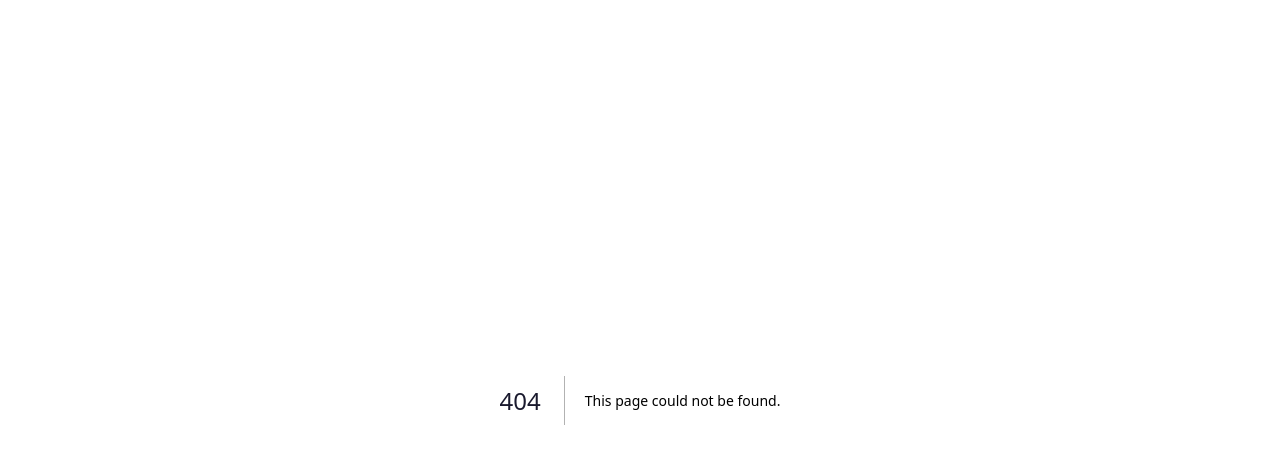
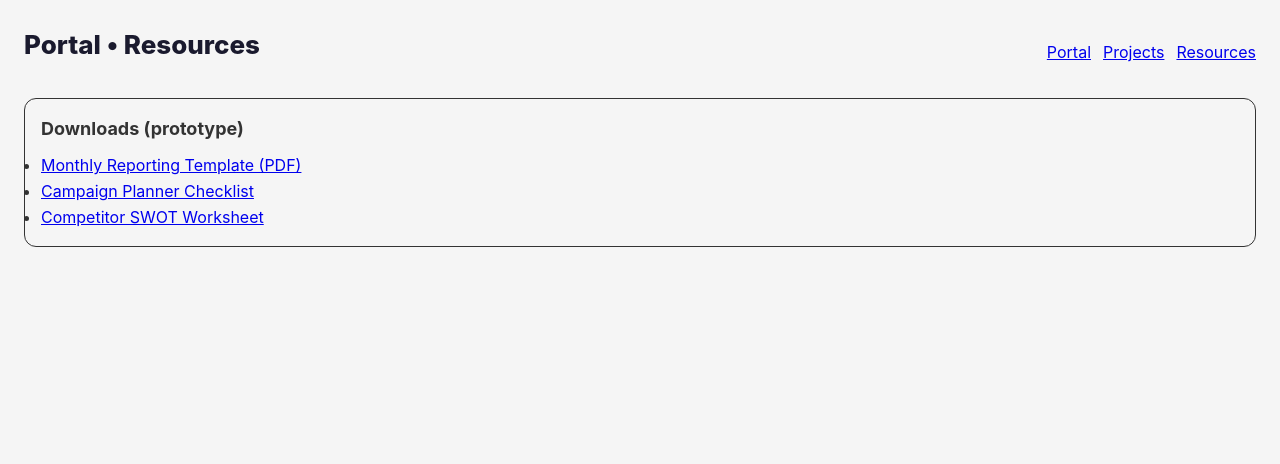
Before and after one commit to nylamason18/agency-platform, a Next.js app: page /portal/resources in a window 1280 px wide. Before the commit this address had no page. Shown: the top 464 px of the page. Built offline with nearby package versions, Linux system fonts and the light colour scheme.

Commit message:
feat: add portal subpages (projects and resources)

```diff
--- /dev/null
+++ b/src/app/portal/resources/page.tsx
@@ -0,0 +1,25 @@
+import Link from "next/link";
+
+export default function PortalResourcesPage() {
+  return (
+    <main style={{ padding: 24 }}>
+      <header style={{ display: "flex", justifyContent: "space-between", alignItems: "center" }}>
+        <h1 style={{ fontSize: 26, fontWeight: 800 }}>Portal • Resources</h1>
+        <nav style={{ display: "flex", gap: 12 }}>
+          <Link href="/portal">Portal</Link>
+          <Link href="/portal/projects">Projects</Link>
+          <Link href="/portal/resources">Resources</Link>
+        </nav>
+      </header>
+
+      <section style={{ marginTop: 16, padding: 16, border: "1px solid #333", borderRadius: 12 }}>
+        <h2 style={{ margin: 0, fontSize: 18, fontWeight: 700 }}>Downloads (prototype)</h2>
+        <ul style={{ marginTop: 10 }}>
+          <li><a href="#" onClick={(e) => e.preventDefault()}>Monthly Reporting Template (PDF)</a></li>
+          <li><a href="#" onClick={(e) => e.preventDefault()}>Campaign Planner Checklist</a></li>
+          <li><a href="#" onClick={(e) => e.preventDefault()}>Competitor SWOT Worksheet</a></li>
+        </ul>
+      </section>
+    </main>
+  );
+}
```
Also changed, not shown: src/app/portal/projects/page.tsx (added, +24 -0 lines).
